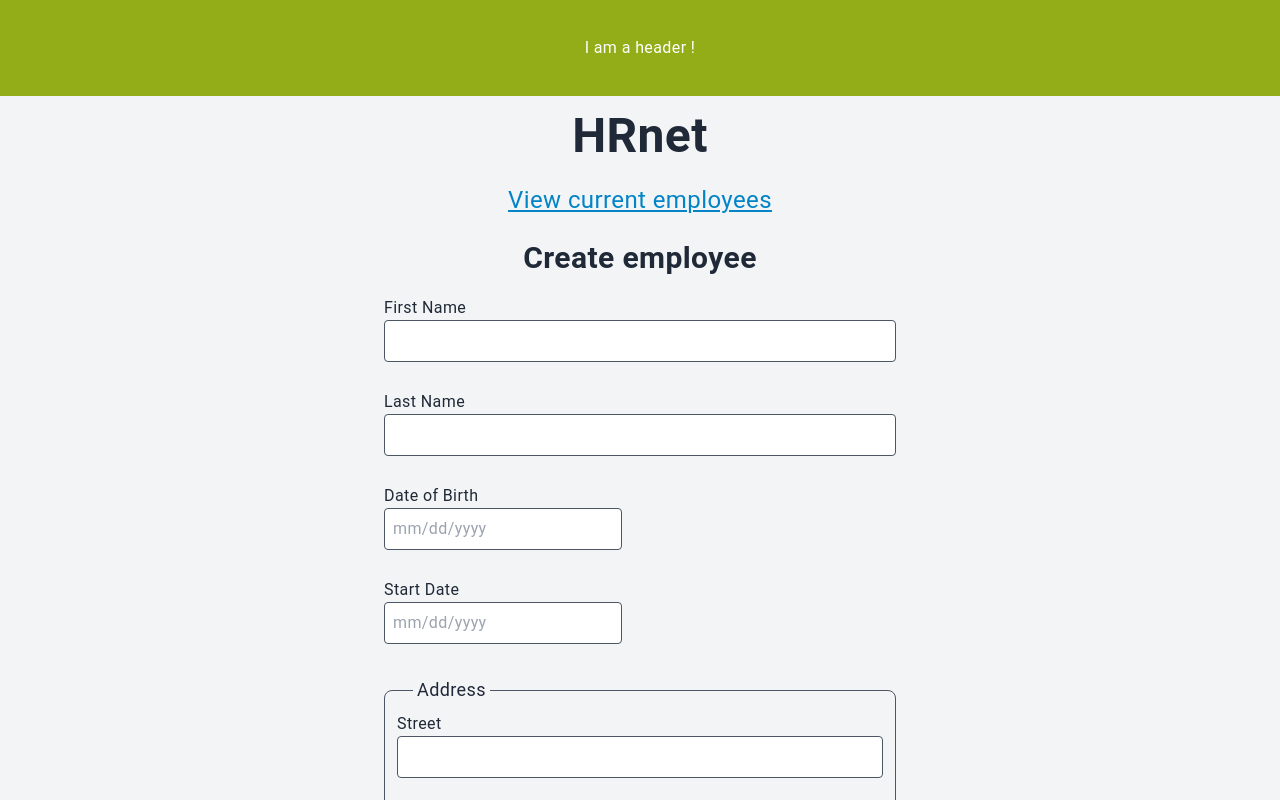
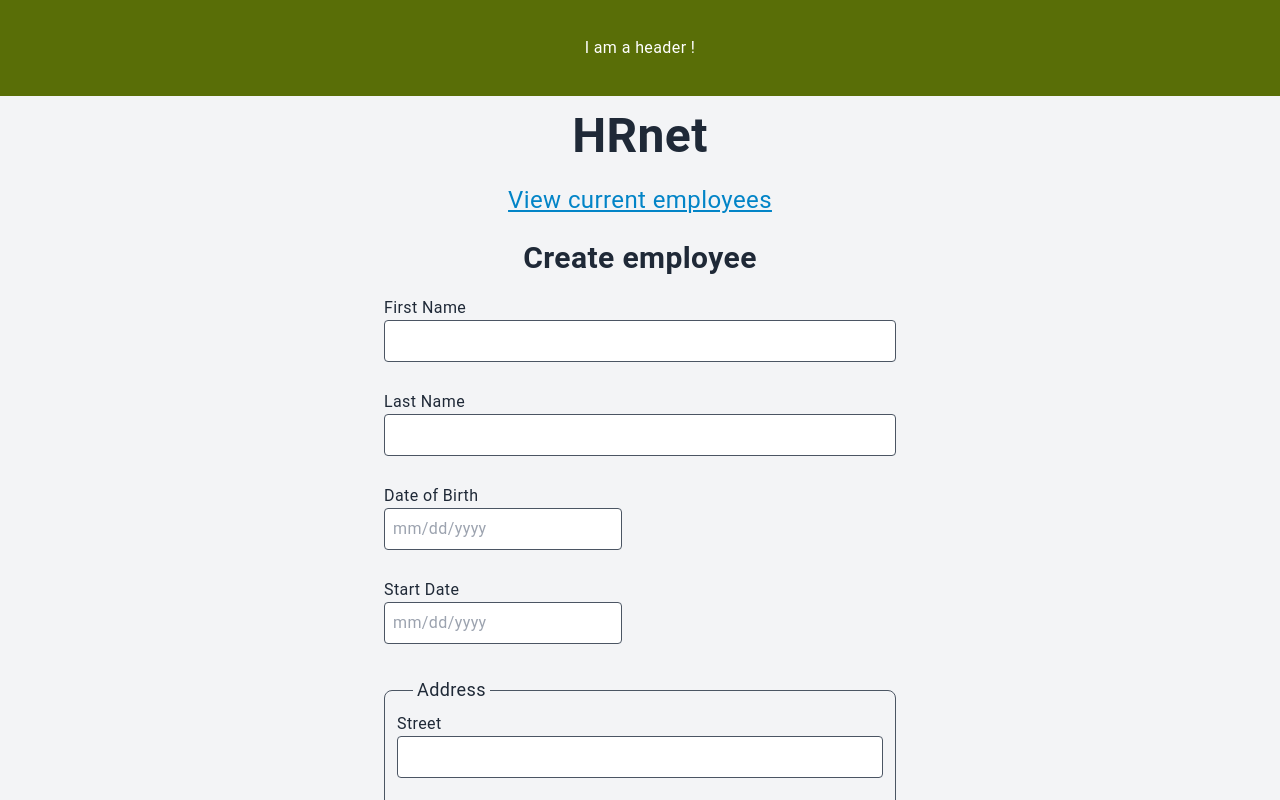
Before and after one commit to SebDelile/SebastienDelile_14_22122021, a Next.js app: page / in a window 1280 px wide. Shown: the top 800 px of the page. Built offline with nearby package versions, Linux system fonts and the light colour scheme.

Commit message:
fix: primary color for contrast 4.5:1 to pass

```diff
--- a/components/Table.tsx
+++ b/components/Table.tsx
@@ -29,7 +29,7 @@ const customStyle = {
 
   selectPageButtonDisabledColor: '#999',
   selectPageButtonActiveBorder: '1px solid transparent',
-  selectPageButtonActiveBackground: '#93AD18',
+  selectPageButtonActiveBackground: '#596E07',
   selectPageButtonActiveColor: '#FFF',
   selectPageButtonHoveredBorder: '1px solid transparent',
   selectPageButtonHoveredBackground: '#7DD3FC',
--- a/tailwind.config.js
+++ b/tailwind.config.js
@@ -6,7 +6,7 @@ module.exports = {
   theme: {
     extend: {
       colors: {
-        primary: '#93ad18',
+        primary: '#596E07',
       },
       fontFamily: {
         body: ['Roboto', 'sans-serif'],
```
